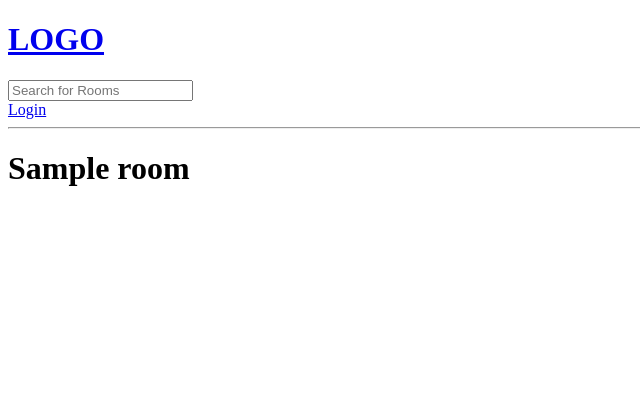
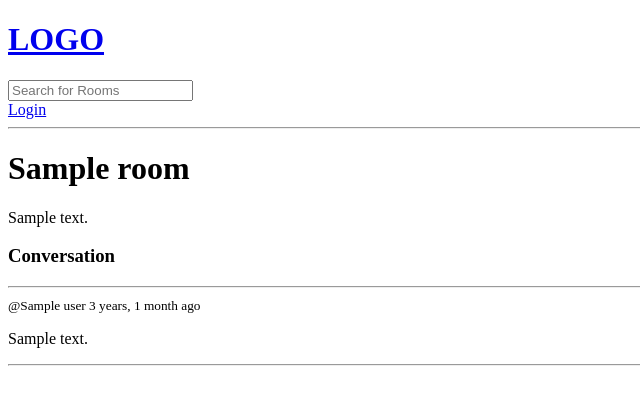
Before and after one commit to ERJavier/studybud, a Django app: template base/templates/base/room.html in a window 1280 px wide. Shown: the top 405 px of the page, without its empty margins (0-640 px from the left). Run offline with Django 3.2, Linux system fonts and the light colour scheme; the template is opened without the code that fills it: most values are stand-ins (such as "Sample title", 1, 10 or a date in 2020).

Commit message:
added message in rooms functionalities

```diff
--- a/base/templates/base/room.html
+++ b/base/templates/base/room.html
@@ -3,4 +3,28 @@
 {% block content %}
 <h1>{{room.name}}</h1>
 
-{% endblock content %}
+<p>{{room.description}}</p>
+
+<div class="comment-wrapper">
+    <h3>Conversation</h3>
+    <hr />
+
+    {% for message in room_messages %}
+        <div>
+            <small>@{{message.user}}  {{message.created|timesince}} ago</small>
+            <p>{{message.body}}</p>
+            <hr />
+        </div>
+    {% endfor %}
+</div>
+
+{% if request.user.is_authenticated %}
+<div class="comment-form">
+    <form action="" method="POST">
+        {% csrf_token %}
+        <input type="text" name="body" placeholder="Write your message here..." />
+    </form>
+</div>
+{% endif %}
+
+{% endblock %}
```
Also changed, not shown: base/views.py (+15 -2 lines).
